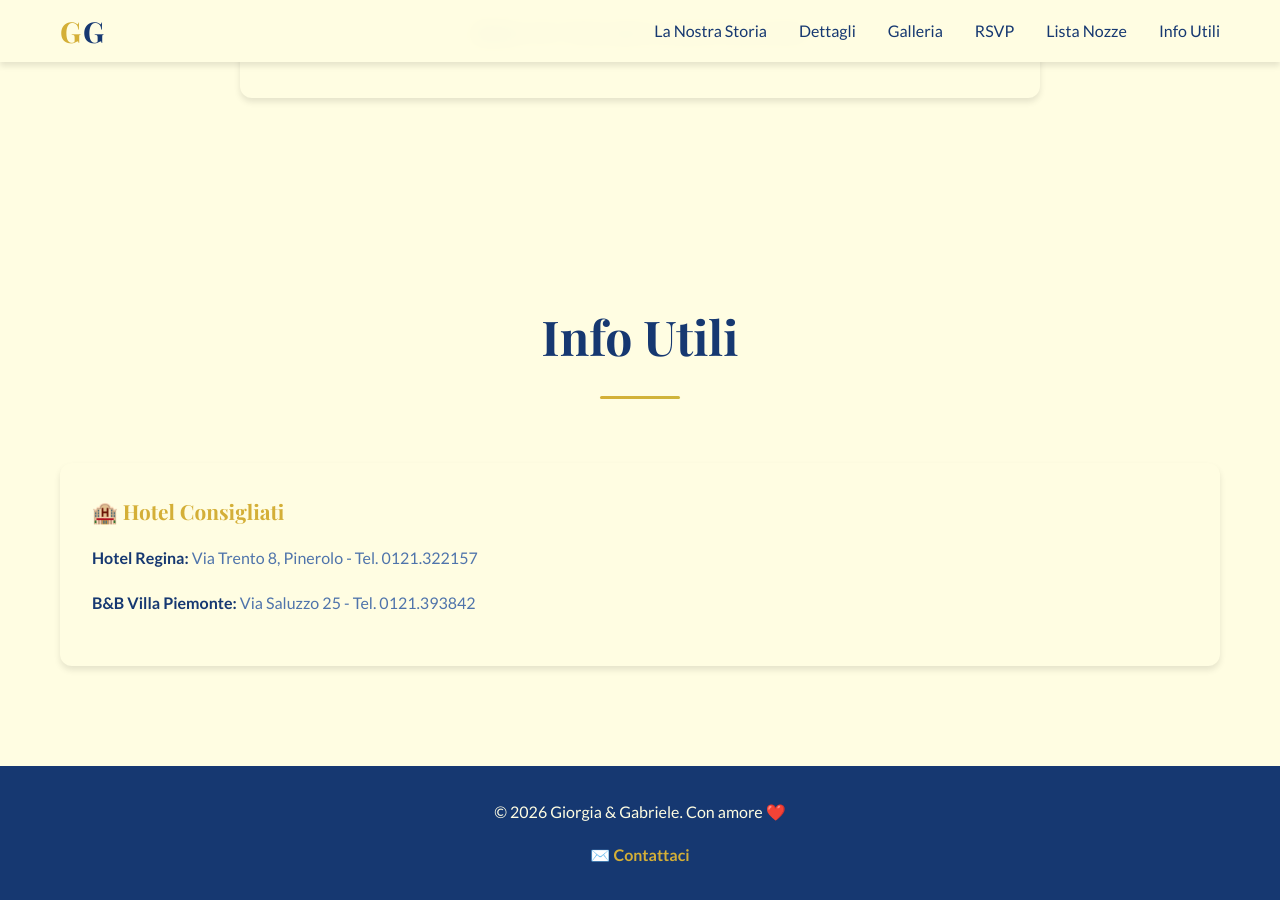
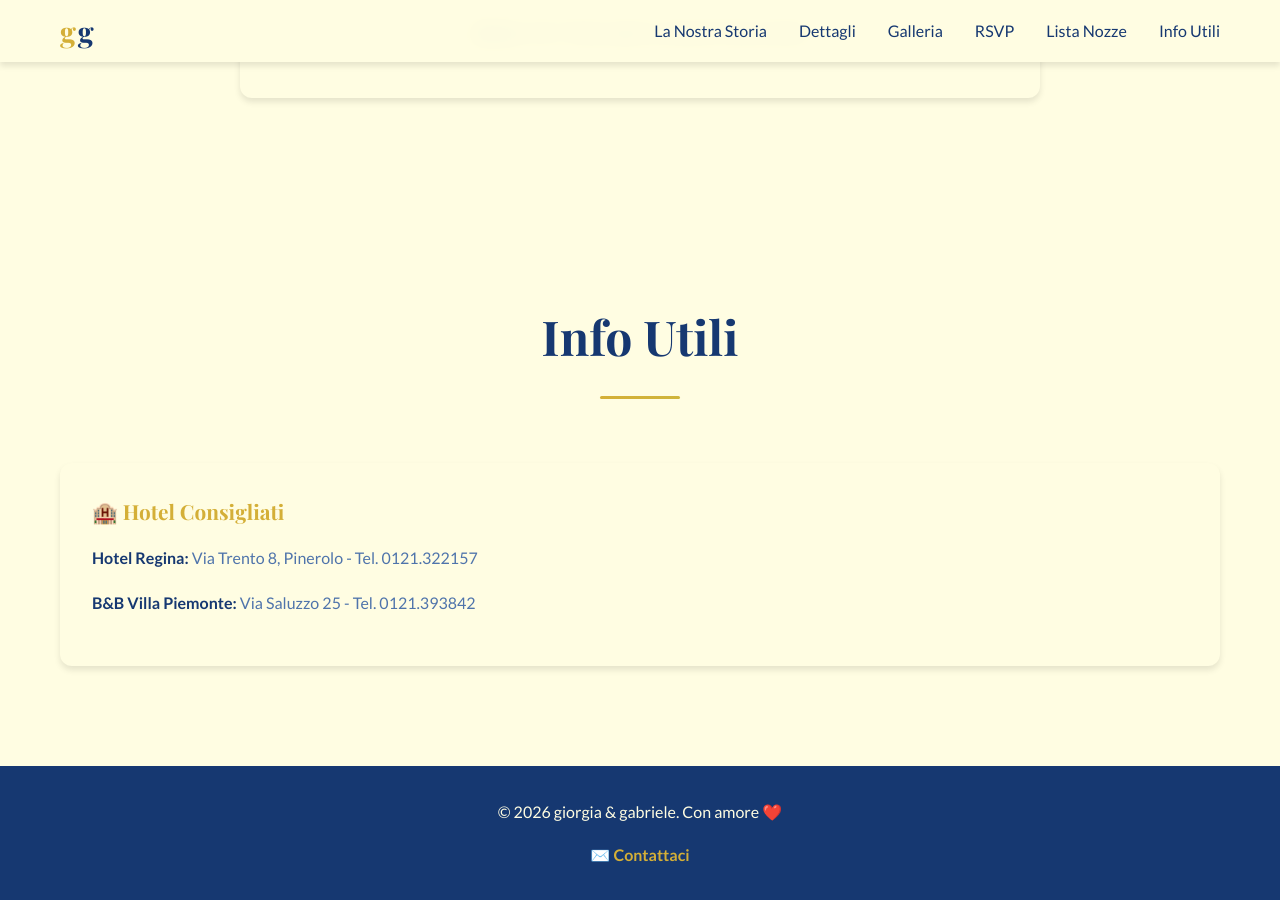
Before and after one commit to knives85/gio-ga, a Jekyll site: the page built from index.html, in a window 1280 px wide and 900 px high, scrolled down 5564 px. Built offline with Jekyll 4.4.1, drawn with Linux system fonts in a browser that asks for light colours; some of the changed text lies outside the part shown.

Commit message:
feat: review hero

```diff
--- a/_config.yml
+++ b/_config.yml
@@ -7,11 +7,11 @@
 
 # Informazioni sposi
 sposo:
-  nome: "Gabriele"
-  cognome: "Valpiani"
+  nome: "gabriele"
+  cognome: "valpiani"
 sposa:
-  nome: "Giorgia"
-  cognome: "Vinci"
+  nome: "giorgia"
+  cognome: "vinci"
 
 # Dettagli matrimonio
 matrimonio:
--- a/assets/css/style.css
+++ b/assets/css/style.css
@@ -144,11 +144,6 @@
     color: var(--text-color);
     margin-bottom: 1.5rem;
     line-height: 1.1;
-}
-
-.names span {
-    color: var(--primary-color);
-    font-style: italic;
 }
 
 .wedding-date {
@@ -1117,11 +1112,6 @@
     line-height: 1.1;
 }
 
-.names span {
-    color: var(--primary-color);
-    font-style: italic;
-}
-
 .wedding-date {
     font-size: 1.8rem;
     color: var(--light-text);
```
